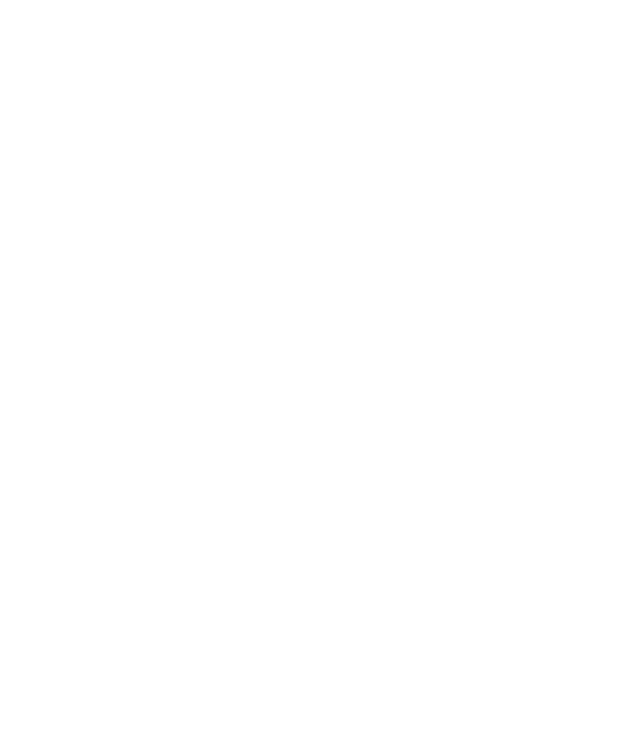
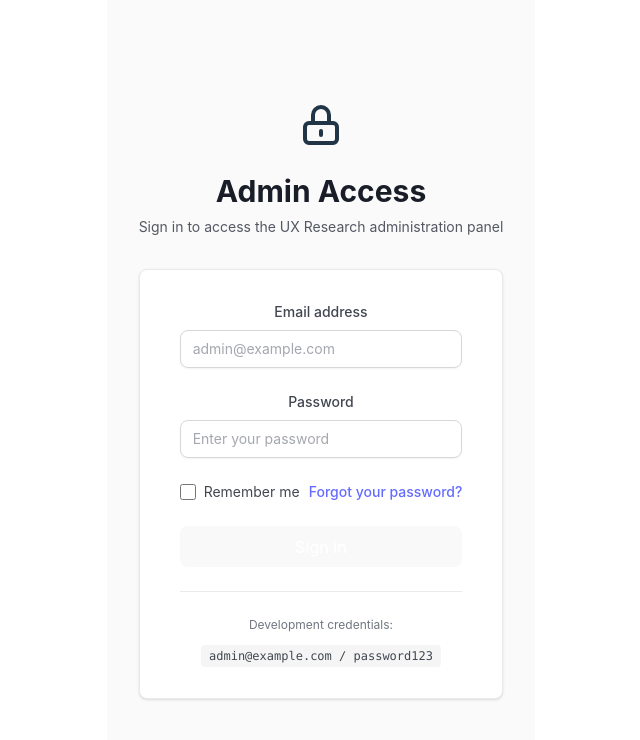
Before and after one commit to Divinecrusade/Prisma, a React (Vite) app: page /login in a window 1280 px wide. Before the commit this address had no page. Shown: the top 740 px of the page, without its empty margins (319-959 px from the left). Built offline with nearby package versions, Linux system fonts and the light colour scheme; what tailwindcss-react-aria-components would draw is missing.

Commit message:
feat: Login page

```diff
--- a/src/App.tsx
+++ b/src/App.tsx
@@ -1,6 +1,7 @@
 import { BrowserRouter, Routes, Route, useParams } from 'react-router';
 import ImageReviewPage from './components/ReviewPage';
 import AnnotationReportPage from './components/ReportPage';
+import LoginPage from './components/LoginPage';
 import './App.css'
 
 
@@ -42,6 +43,7 @@
 const App: React.FC = () => (
   <BrowserRouter>
     <Routes>
+      <Route path="/login" element={<LoginPage />} />
       <Route path="/review/:uniqueId" element={<ReviewPageWrapper />} />
       <Route path="/report/:uniqueId" element={<ReportPageWrapper />} />
     </Routes>
--- /dev/null
+++ b/src/components/LoginPage.tsx
@@ -0,0 +1,255 @@
+import React, { useState } from 'react';
+import { Navigate } from 'react-router';
+
+interface LoginFormData {
+  email: string;
+  password: string;
+  rememberMe: boolean;
+}
+
+interface LoginPageProps {
+  onLoginSuccess?: () => void;
+  redirectTo?: string;
+}
+
+const LoginPage: React.FC<LoginPageProps> = ({
+  onLoginSuccess,
+  redirectTo = '/admin'
+}) => {
+  const [formData, setFormData] = useState<LoginFormData>({
+    email: '',
+    password: '',
+    rememberMe: false
+  });
+
+  const [errors, setErrors] = useState<Partial<LoginFormData>>({});
+  const [isLoading, setIsLoading] = useState(false);
+  const [loginError, setLoginError] = useState<string>('');
+  const [isAuthenticated, setIsAuthenticated] = useState(false);
+
+  const validateForm = (): boolean => {
+    const newErrors: Partial<LoginFormData> = {};
+
+    if (!formData.email.trim()) {
+      newErrors.email = 'Email address is required';
+    } else if (!/^[^\s@]+@[^\s@]+\.[^\s@]+$/.test(formData.email)) {
+      newErrors.email = 'Please enter a valid email address';
+    }
+
+    if (!formData.password) {
+      newErrors.password = 'Password is required';
+    } else if (formData.password.length < 6) {
+      newErrors.password = 'Password must be at least 6 characters';
+    }
+
+    setErrors(newErrors);
+    return Object.keys(newErrors).length === 0;
+  };
+
+  const handleInputChange = (field: keyof LoginFormData, value: string | boolean) => {
+    setFormData(prev => ({ ...prev, [field]: value }));
+
+    // Clear specific field error when user starts typing
+    if (errors[field]) {
+      setErrors(prev => ({ ...prev, [field]: undefined }));
+    }
+
+    // Clear general login error
+    if (loginError) {
+      setLoginError('');
+    }
+  };
+
+  const handleSubmit = async () => {
+    if (!validateForm()) {
+      return;
+    }
+
+    setIsLoading(true);
+    setLoginError('');
+
+    try {
+      // Simulate API call - replace with actual authentication logic
+      await new Promise(resolve => setTimeout(resolve, 1500));
+
+      // Mock authentication validation
+      if (formData.email === 'admin@example.com' && formData.password === 'password123') {
+        // Store authentication state (in real app, use proper token management)
+        localStorage.setItem('adminAuth', 'authenticated');
+        if (formData.rememberMe) {
+          localStorage.setItem('adminRememberMe', 'true');
+        }
+
+        setIsAuthenticated(true);
+        onLoginSuccess?.();
+      } else {
+        setLoginError('Invalid email or password. Please check your credentials and try again.');
+      }
+    // eslint-disable-next-line @typescript-eslint/no-unused-vars
+    } catch (error) {
+      setLoginError('An error occurred during login. Please try again later.');
+    } finally {
+      setIsLoading(false);
+    }
+  };
+
+  const handleKeyPress = (e: React.KeyboardEvent) => {
+    if (e.key === 'Enter') {
+      handleSubmit();
+    }
+  };
+
+  // Redirect if already authenticated
+  if (isAuthenticated) {
+    return <Navigate to={redirectTo} replace />;
+  }
+
+  return (
+    <div className="min-h-screen bg-gray-50 flex flex-col justify-center py-12 sm:px-6 lg:px-8">
+      <div className="sm:mx-auto sm:w-full sm:max-w-md">
+        <div className="text-center">
+          <svg className="mx-auto h-12 w-12 text-primary-600" fill="none" stroke="currentColor" viewBox="0 0 24 24">
+            <path strokeLinecap="round" strokeLinejoin="round" strokeWidth={2} d="M12 15v2m-6 4h12a2 2 0 002-2v-6a2 2 0 00-2-2H6a2 2 0 00-2 2v6a2 2 0 002 2zm10-10V7a4 4 0 00-8 0v4h8z" />
+          </svg>
+          <h2 className="mt-6 text-3xl font-bold text-gray-900">
+            Admin Access
+          </h2>
+          <p className="mt-2 text-sm text-gray-600">
+            Sign in to access the UX Research administration panel
+          </p>
+        </div>
+      </div>
+
+      <div className="mt-8 sm:mx-auto sm:w-full sm:max-w-md">
+        <div className="bg-white py-8 px-4 shadow-sm rounded-lg sm:px-10 border border-gray-200">
+          <div className="space-y-6" onKeyPress={handleKeyPress}>
+            {/* Email Field */}
+            <div>
+              <label htmlFor="email" className="block text-sm font-medium text-gray-700 mb-2">
+                Email address
+              </label>
+              <input
+                id="email"
+                name="email"
+                type="email"
+                autoComplete="email"
+                required
+                value={formData.email}
+                onChange={(e) => handleInputChange('email', e.target.value)}
+                className={`appearance-none block w-full px-3 py-2 border rounded-lg shadow-xs placeholder-gray-400 focus:outline-none focus:ring-2 focus:ring-primary-600 focus:border-transparent sm:text-sm ${
+                  errors.email ? 'border-error-300 bg-error-50' : 'border-gray-300'
+                }`}
+                placeholder="admin@example.com"
+              />
+              {errors.email && (
+                <p className="mt-2 text-sm text-error-600" id="email-error">
+                  {errors.email}
+                </p>
+              )}
+            </div>
+
+            {/* Password Field */}
+            <div>
+              <label htmlFor="password" className="block text-sm font-medium text-gray-700 mb-2">
+                Password
+              </label>
+              <input
+                id="password"
+                name="password"
+                type="password"
+                autoComplete="current-password"
+                required
+                value={formData.password}
+                onChange={(e) => handleInputChange('password', e.target.value)}
+                className={`appearance-none block w-full px-3 py-2 border rounded-lg shadow-xs placeholder-gray-400 focus:outline-none focus:ring-2 focus:ring-primary-600 focus:border-transparent sm:text-sm ${
+                  errors.password ? 'border-error-300 bg-error-50' : 'border-gray-300'
+                }`}
+                placeholder="Enter your password"
+              />
+              {errors.password && (
+                <p className="mt-2 text-sm text-error-600" id="password-error">
+                  {errors.password}
+                </p>
+              )}
+            </div>
+
+            {/* Remember Me Checkbox */}
+            <div className="flex items-center justify-between">
+              <div className="flex items-center">
+                <input
+                  id="remember-me"
+                  name="remember-me"
+                  type="checkbox"
+                  checked={formData.rememberMe}
+                  onChange={(e) => handleInputChange('rememberMe', e.target.checked)}
+                  className="h-4 w-4 text-primary-600 focus:ring-primary-600 border-gray-300 rounded"
+                />
+                <label htmlFor="remember-me" className="ml-2 block text-sm text-gray-700">
+                  Remember me
+                </label>
+              </div>
+
+              <div className="text-sm">
+                <a href="#" className="font-medium text-primary-600 hover:text-primary-500 focus:outline-none focus:underline">
+                  Forgot your password?
+                </a>
+              </div>
+            </div>
+
+            {/* Login Error Message */}
+            {loginError && (
+              <div className="rounded-lg bg-error-50 border border-error-200 p-4">
+                <div className="flex">
+                  <div className="flex-shrink-0">
+                    <svg className="h-5 w-5 text-error-400" fill="none" stroke="currentColor" viewBox="0 0 24 24">
+                      <path strokeLinecap="round" strokeLinejoin="round" strokeWidth={2} d="M12 8v4m0 4h.01M21 12a9 9 0 11-18 0 9 9 0 0118 0z" />
+                    </svg>
+                  </div>
+                  <div className="ml-3">
+                    <p className="text-sm text-error-700">
+                      {loginError}
+                    </p>
+                  </div>
+                </div>
+              </div>
+            )}
+
+            {/* Submit Button */}
+            <div>
+              <button
+                type="button"
+                onClick={handleSubmit}
+                disabled={isLoading}
+                className={`group relative w-full flex justify-center py-2.5 px-4 border border-transparent text-sm font-semibold rounded-lg text-white focus:outline-none focus:ring-2 focus:ring-offset-2 focus:ring-primary-600 ${
+                  isLoading
+                    ? 'bg-primary-400 cursor-not-allowed'
+                    : 'bg-primary-600 hover:bg-primary-700'
+                }`}
+              >
+                {isLoading && (
+                  <svg className="animate-spin -ml-1 mr-3 h-5 w-5 text-white" fill="none" viewBox="0 0 24 24">
+                    <circle className="opacity-25" cx="12" cy="12" r="10" stroke="currentColor" strokeWidth="4"></circle>
+                    <path className="opacity-75" fill="currentColor" d="M4 12a8 8 0 018-8V0C5.373 0 0 5.373 0 12h4zm2 5.291A7.962 7.962 0 014 12H0c0 3.042 1.135 5.824 3 7.938l3-2.647z"></path>
+                  </svg>
+                )}
+                {isLoading ? 'Signing in...' : 'Sign in'}
+              </button>
+            </div>
+          </div>
+
+          {/* Development Helper */}
+          <div className="mt-6 pt-6 border-t border-gray-200">
+            <div className="text-center">
+              <p className="text-xs text-gray-500 mb-2">Development credentials:</p>
+              <code className="text-xs bg-gray-100 px-2 py-1 rounded text-gray-700">
+                admin@example.com / password123
+              </code>
+            </div>
+          </div>
+        </div>
+      </div>
+    </div>
+  );
+};
+
+export default LoginPage;
```
